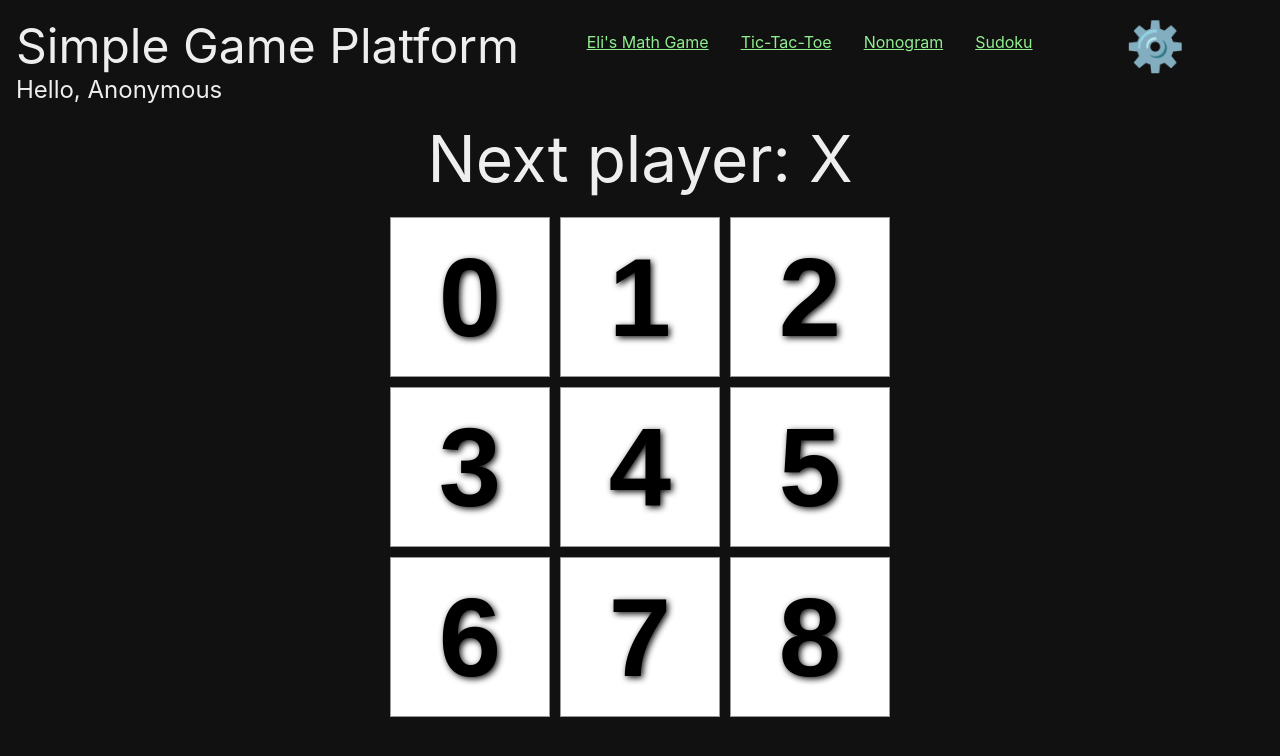
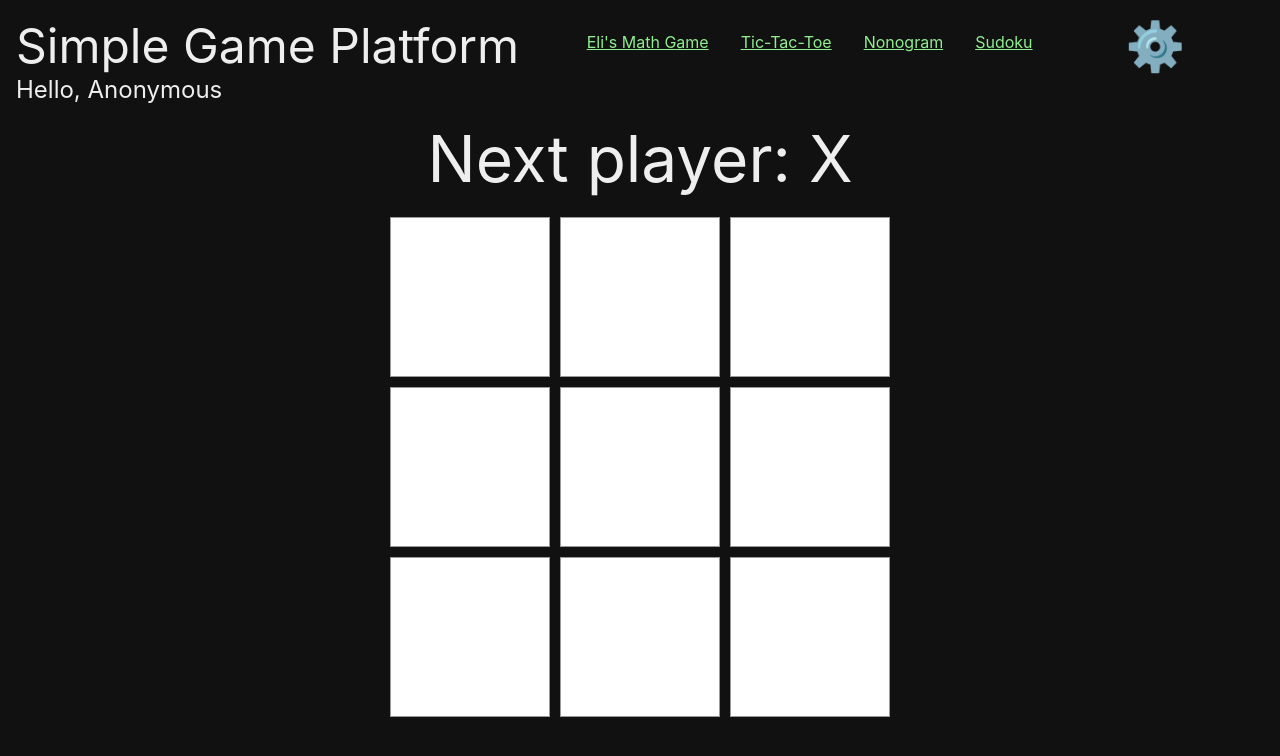
Before and after one commit to dstockto/react-simple-games, a React (Create React App) app: page /tic-tac-toe in a window 1280 px wide. Shown: the top 756 px of the page. Built offline with nearby package versions, Linux system fonts and the light colour scheme.

Commit message:
Working TTT game

```diff
--- a/src/Components/Games/TicTacToe/Components/Board.jsx
+++ b/src/Components/Games/TicTacToe/Components/Board.jsx
@@ -1,17 +1,51 @@
-import React from 'react';
+import React, {useState} from 'react';
 import Square from './Square';
+import TicTacToeModel from '../Models/TicTacToeModel';
 
-function renderSquare(i) {
-  return <Square key={i} value={i}/>;
-}
+const startModel = new TicTacToeModel();
 
 export default function Board() {
-  const status = 'Next player: X';
-  const squares = Array(9).fill(null).map((x, i) => renderSquare(i));
+  const [boardState, setBoardState] = useState(startModel);
+
+  function clickSquare(i) {
+    const value = boardState.nextPlayer;
+    if (boardState.winner || boardState.squares[i] !== null) {
+      return;
+    }
+    setBoardState(boardState.setSquare(i, value).advanceTurn());
+  }
+
+  function renderSquare(i) {
+    const position = 'a' + i;
+
+    let winner = false;
+    if (boardState.winner && boardState.winner.hasSquare(i)) {
+      winner = true;
+    }
+
+    return (
+      <Square
+        key={i}
+        value={boardState.squares[i]}
+        style={{gridArea: position}}
+        onClick={() => clickSquare(i)}
+        winner={winner}
+      />
+    );
+  }
+
+  let status = 'Next player: ' + (boardState.nextPlayer);
+  if (boardState.winner) {
+    status = "Winner: " + boardState.winner.winner;
+  }
+  const squareComponents = boardState.squares.map((x, i) => {
+    return renderSquare(i);
+  });
+
   return (
     <>
       <div className="status">{status}</div>
-      {squares}
+      {squareComponents}
     </>
   );
 }
--- a/src/Components/Games/TicTacToe/Components/Square.jsx
+++ b/src/Components/Games/TicTacToe/Components/Square.jsx
@@ -1,9 +1,13 @@
 import React from 'react';
 
-export default function Square({value}) {
-  const area = 'a' + value;
+export default function Square({value, onClick, winner}) {
+  let classNames = ['square'];
+  if (winner) {
+    classNames.push('winner');
+  }
+
   return (
-    <button className="square" style={{gridArea: area}}>
+    <button className={classNames.join(' ')} onClick={onClick}>
       {value}
     </button>
   );
```
